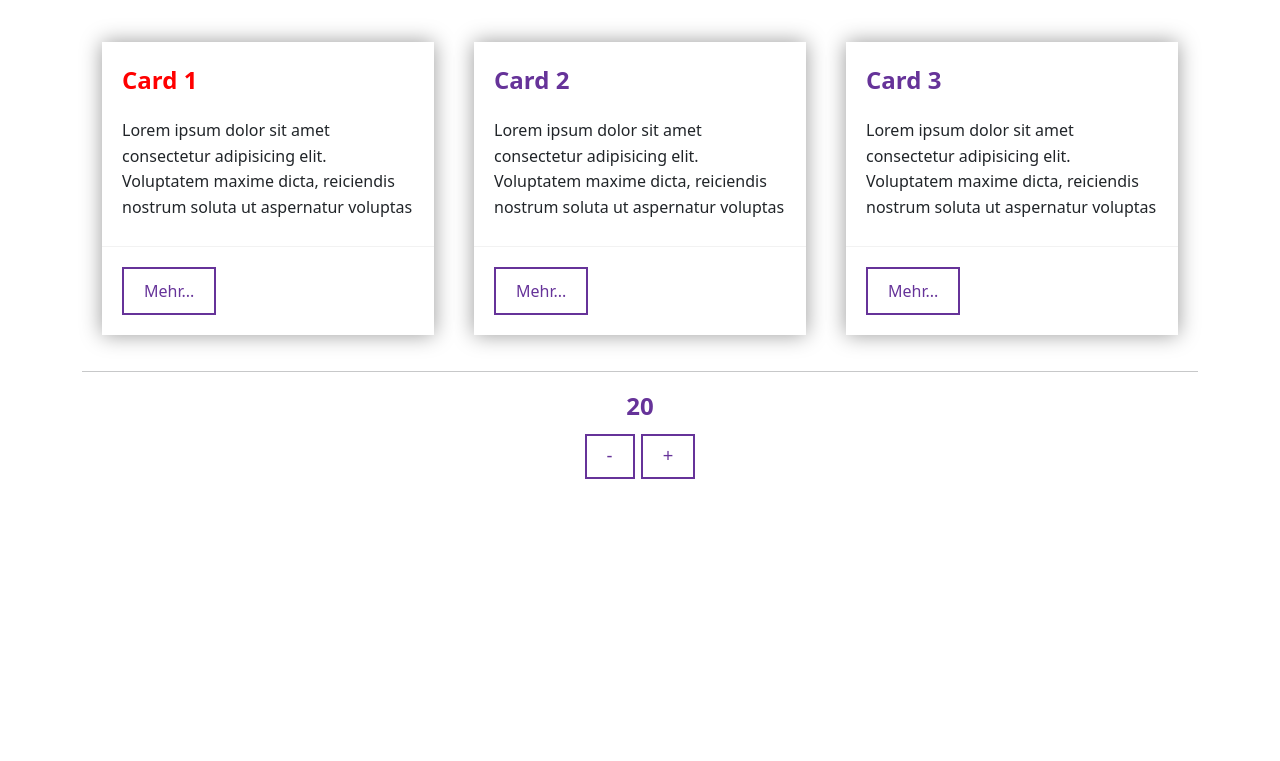
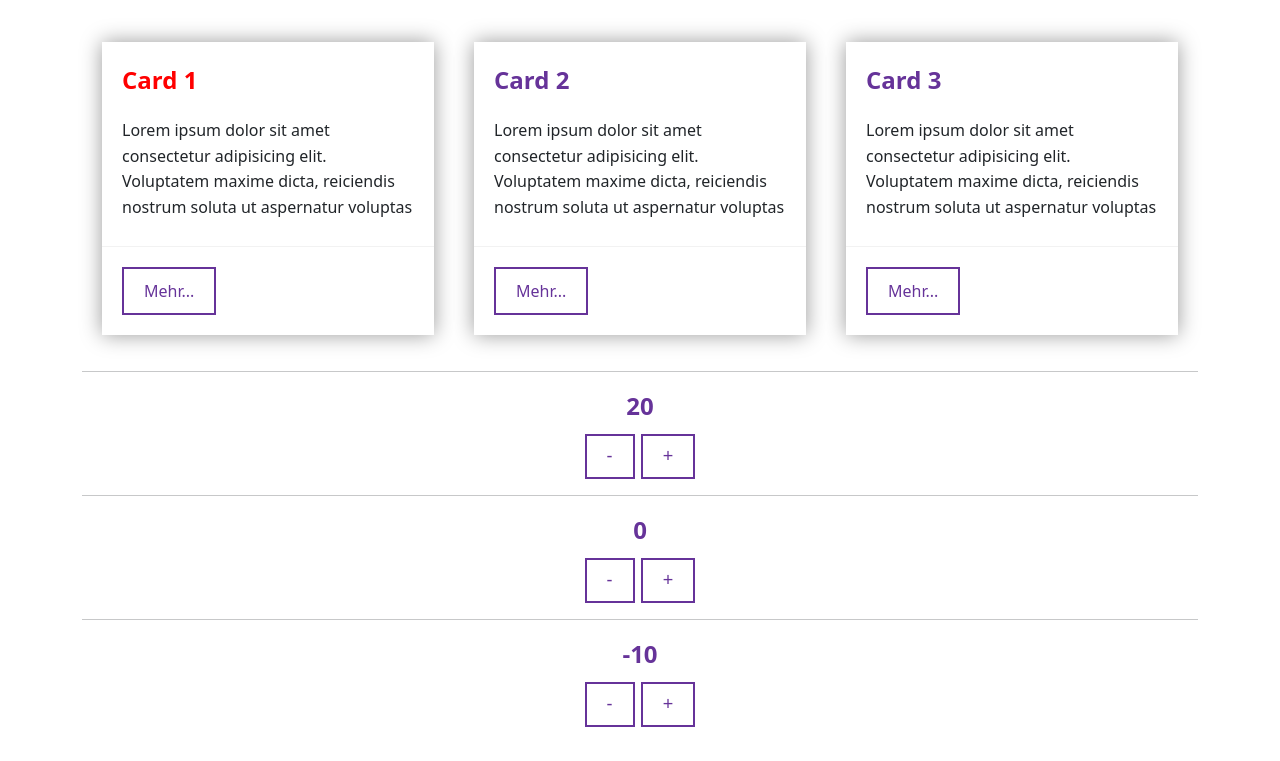
Before and after one commit to bastivogt/webcomponents-example, a plain HTML site: page index.html in a window 1280 px wide. Shown: the part 662-1423 px from the top of the page. Before the commit the page ends 1175 px from the top, so only its background shows below. Drawn offline with nearby package versions, Linux system fonts and the light colour scheme.

Commit message:
some changes

```diff
--- a/index.html
+++ b/index.html
@@ -90,6 +90,10 @@
       </div>
       <hr />
       <sevo-counter start-count="20" step="3"></sevo-counter>
+      <hr />
+      <sevo-counter></sevo-counter>
+      <hr />
+      <sevo-counter start-count="-10" step="5" />
     </div>
 
     <script type="module" src="app.js"></script>
```
